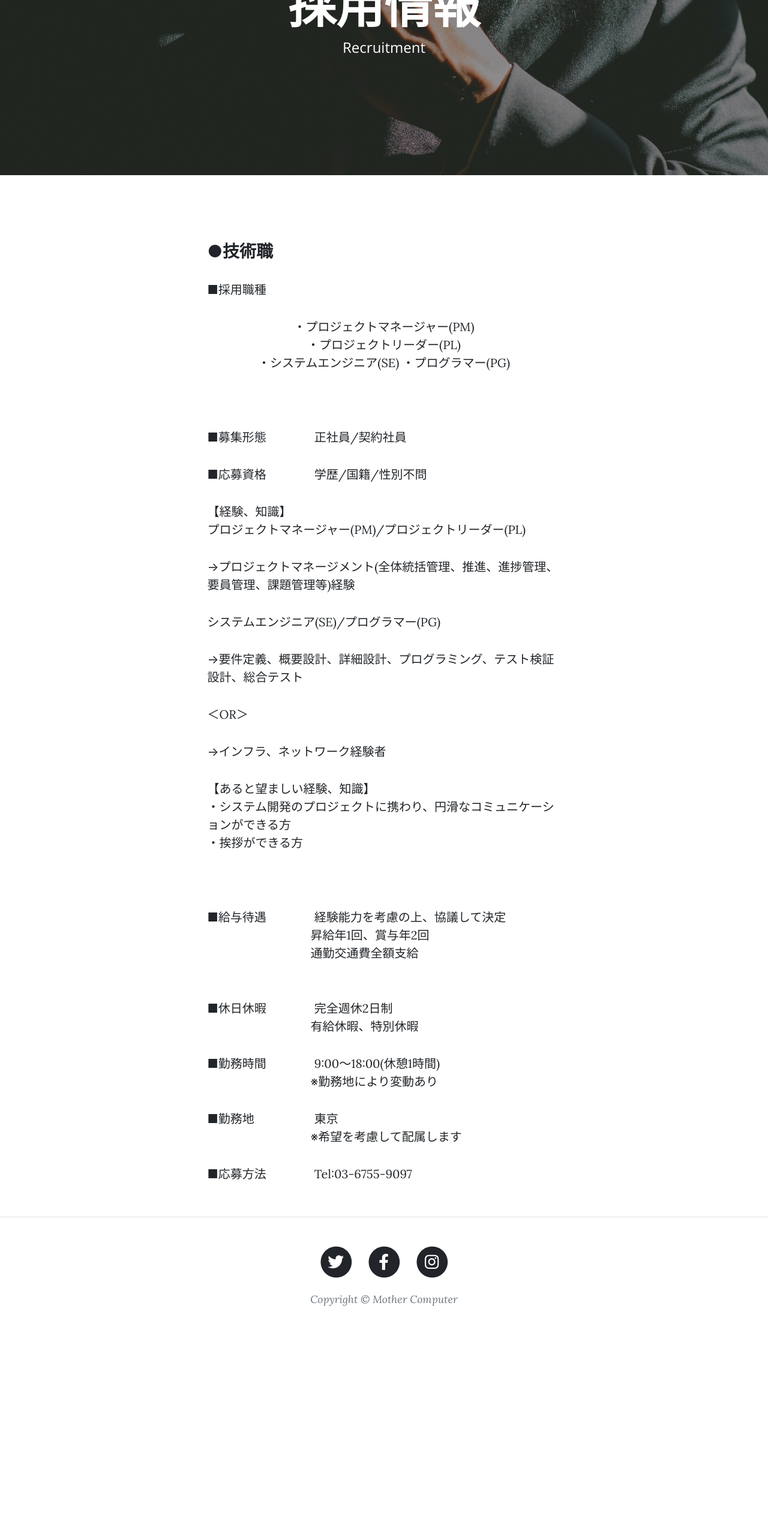
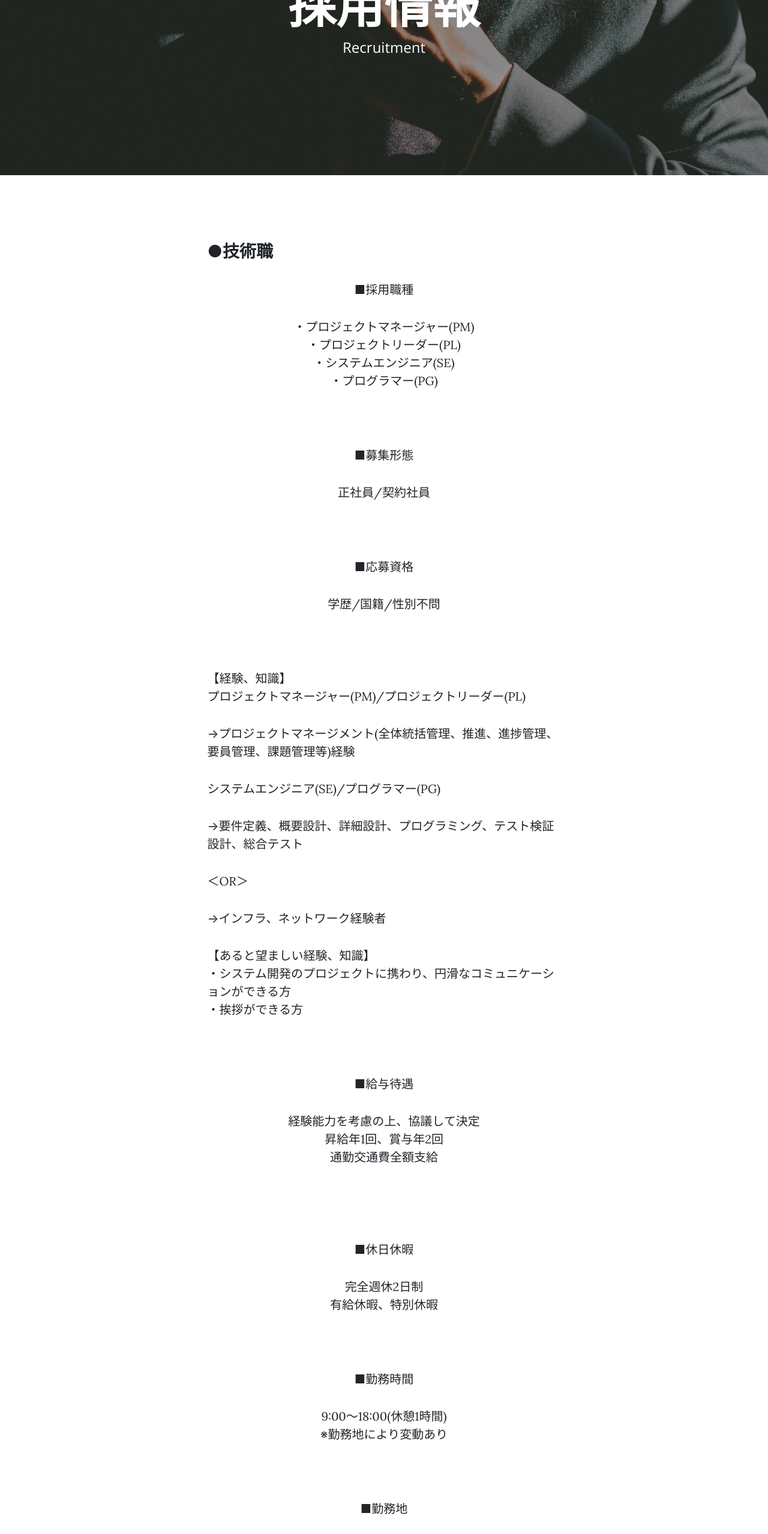
Before and after one commit to SLIM-SHADY-CHRIS/mother-computer-homepage, a plain HTML site: page recruit.html in a window 1280 px wide. Shown: the part 240-2797 px from the top of the page at 60% size. Before the commit the page ends 2467 px from the top, so only its background shows below. Drawn offline with nearby package versions, Linux system fonts and the light colour scheme.

Commit message:
微調整

```diff
--- a/recruit.html
+++ b/recruit.html
@@ -64,19 +64,32 @@
 
 
 
-                    ■採用職種<div align="center">・プロジェクトマネージャー(PM)</div>
+                    <div align="center">■採用職種</div><p>
+
+                    <div align="center">・プロジェクトマネージャー(PM)</div>
                             <div align="center">・プロジェクトリーダー(PL)</div>
-                            <div align="center">・システムエンジニア(SE)
-                            ・プログラマー(PG)</div>
+                            <div align="center">・システムエンジニア(SE)</div>
+                            <div align="center">・プログラマー(PG)</div>
 
 
                             <p>&nbsp;</p>
 
 
-                    ■募集形態<span style="margin-right:4em;"></span>正社員/契約社員<p>
+                    <div align="center">■募集形態</div><p>
+
+                        <div align="center">正社員/契約社員</div><p>
 
 
-                    ■応募資格<span style="margin-right:4em;"></span>学歴/国籍/性別不問<p>
+                            <p>&nbsp;</p>
+
+
+                    <div align="center">■応募資格</div><p>
+
+                        <div align="center">学歴/国籍/性別不問</div>
+
+
+                    <p>&nbsp;</p>
+
 
                         【経験、知識】<br>
                         プロジェクトマネージャー(PM)/プロジェクトリーダー(PL)<p>
@@ -98,31 +111,35 @@
                         <p>&nbsp;</p>
 
 
-                    ■給与待遇<span style="margin-right:4em;"></span>経験能力を考慮の上、協議して決定<br>
-                            <span style="margin-right:8.6em;"></span>昇給年1回、賞与年2回<br>
-                            <span style="margin-right:8.6em;"></span>通勤交通費全額支給
+                    <div align="center">■給与待遇</div><p>
+                    <div align="center">経験能力を考慮の上、協議して決定</div>
+                    <div align="center">昇給年1回、賞与年2回</div>
+                    <div align="center">通勤交通費全額支給</div>
 
-　　　　　　　　　　　　　　　<p>
+　　　　　　　　　　　　　　　<p>&nbsp;</p>
 
-                    ■休日休暇<span style="margin-right:4em;"></span>完全週休2日制<br>
-                            <span style="margin-right:8.6em;"></span>有給休暇、特別休暇
+                    <div align="center">■休日休暇</div><p>
+                    <div align="center">完全週休2日制 </div>
+                    <div align="center">有給休暇、特別休暇</div>
+
+                     <p>&nbsp;</p>
+
+                    <div align="center">■勤務時間</div><p>
+                    <div align="center">9:00〜18:00(休憩1時間)</div>
+                    <div align="center">※勤務地により変動あり</div>
 
 
-                            <p>
-
-                    ■勤務時間<span style="margin-right:4em;"></span>9:00〜18:00(休憩1時間)<br>
-                            <span style="margin-right:8.6em;"></span>※勤務地により変動あり
+                            <p>&nbsp;</p>
 
 
-                            <p>
+                    <div align="center">■勤務地</div><p>
+                    <div align="center">東京</div>
+                    <div align="center">※希望を考慮して配属します</div>
 
+                          <p>&nbsp;</p>
 
-                    ■勤務地<span style="margin-right:5em;"></span>東京<br>
-                          <span style="margin-right:8.6em;"></span>※希望を考慮して配属します
-
-                          <p>
-
-                    ■応募方法<span style="margin-right:4em;"></span>Tel:03-6755-9097
+                    <div align="center">■応募方法</div><p>
+                    <div align="center">Tel:03-6755-9097</div>
 
 
 
```
Also changed, not shown: company-overview.html (+22 -6 lines), contact.html (+41 -8 lines), index.html (+1 -1 lines).
